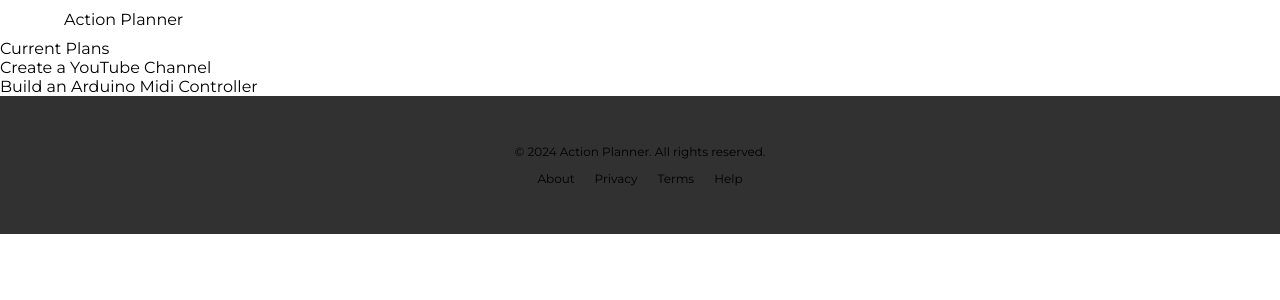
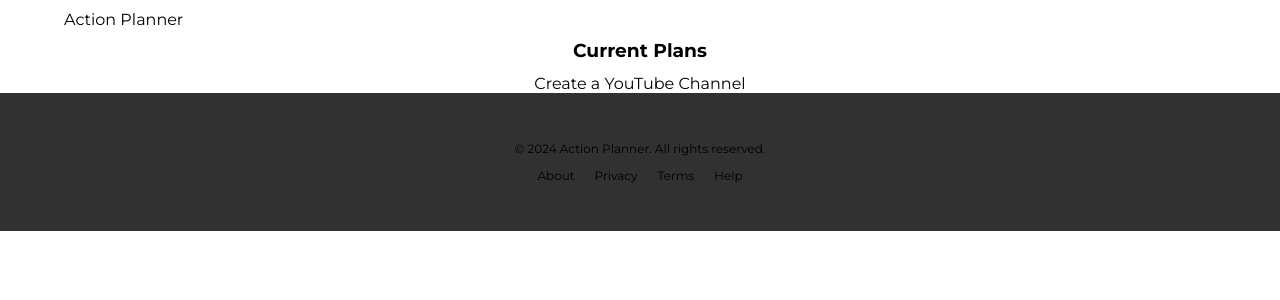
Before and after one commit to hamzagic/actionplanner, a Next.js app: page /my-plans in a window 1280 px wide. Shown: the top 300 px of the page. Built offline with nearby package versions, Linux system fonts and the light colour scheme.

Commit message:
adding types and components for plans

```diff
--- a/src/app/my-plans/page.module.css
+++ b/src/app/my-plans/page.module.css
@@ -0,0 +1,11 @@
+.container {
+  display: flex;
+  flex-direction: column;
+  justify-content: center;
+  align-items: center;
+}
+
+.plans {
+  font-weight: bold;
+  margin-bottom: 12px;
+}
--- a/src/app/my-plans/page.tsx
+++ b/src/app/my-plans/page.tsx
@@ -1,16 +1,78 @@
 "use client";
 import Layout from "@/components/layout";
 import styles from "./page.module.css";
+import PlanList from "@/components/plans/plan-list/planList";
+import { Plan } from "@/components/plans/PlanTypes";
+
+const plans = [
+  {
+    id: 1,
+    title: 'Create a YouTube Channel',
+    steps: [
+      {
+        order: 1,
+        title: 'Identify Your Niche and Target Audience',
+        items: [
+          {
+            order: 1,
+            text: 'Research Popular Topics: Look at existing channels to see what’s trending and what people are interested in.'
+          },
+          {
+            order: 2,
+            text: 'Pick a Niche: Choose a topic you’re passionate about (e.g., tech reviews, cooking, vlogs, gaming). Your niche should align with your interests and skills.'
+          },
+          {
+            order: 3,
+            text: 'Define Your Audience: Think about the demographic you want to reach—age, interests, language, and preferences.'
+          }
+        ]
+      },
+      {
+        order: 2,
+        title: 'Create a YouTube Account',
+        steps: [
+          {
+            order: 1,
+            text: 'Sign in to YouTube using your Google account.'
+          },
+          {
+            order: 2,
+            text: 'Set Up Your Channel Name: Choose a name that reflects your content and is easy to remember. It should be unique, brandable, and related to your niche.'
+          },
+          {
+            order: 3,
+            text: 'Customize Your Channel: Add a profile picture (ideally a logo or a clear headshot) and a cover image that represents your theme.'
+          },
+        ]
+      },
+      {
+        order: 3,
+        title: 'Plan Your Content Strategy',
+        steps: [
+          {
+            order: 1,
+            text: 'Choose Video Formats: Will you make tutorials, reviews, daily vlogs, Q&As, or something else?'
+          },
+          {
+            order: 2,
+            text: 'Develop a Content Calendar: Plan video ideas in advance (e.g., list 10 video topics). Schedule at least one video per week to maintain consistency.'
+          },
+          {
+            order: 3,
+            text: 'Do Keyword Research: Use tools like TubeBuddy or VidIQ to find keywords and optimize your video topics for searchability.'
+          },
+        ]
+      }
+    ],
+  }
+];
 
 const MyPlans = () => {
   return (
     <Layout>
       <div className={styles.container}>
-        <div>Current Plans</div>
-        <ul>
-          <li>Create a YouTube Channel</li>
-          <li>Build an Arduino Midi Controller</li>
-        </ul>
+        <h3 className={styles.plans}>Current Plans</h3>
+        <PlanList plans={plans as Plan[]}/>
       </div>
     </Layout>
   );
--- /dev/null
+++ b/src/components/plans/PlanTypes.ts
@@ -0,0 +1,16 @@
+export interface Plan {
+  id: string | number;
+  title: string;
+  steps: PlanSteps[];
+}
+
+interface PlanSteps {
+  order: number;
+  title: string;
+  items: PlanItems[];
+}
+
+interface PlanItems {
+  order: number;
+  text: string;
+}
--- /dev/null
+++ b/src/components/plans/plan-item/PlanItem.tsx
@@ -0,0 +1,30 @@
+import { Plan } from '../PlanTypes';
+import styles from './PlanItem.module.css';
+
+const PlanItem = ({ plans }: { plans: Plan[] }) => {
+  return(
+    <div>
+      {plans.length > 0 && plans.map(plan =>
+      <div className={styles.plan} key={plan.id}>
+        <div className={styles.planTitle}>{plan.title}</div>
+        {plan.steps.length > 0 && plan.steps.map(step =>
+          <div key={step.order}>
+            <div className={styles.stepTitle}>{step.title}</div>
+            {step.items && step.items.length > 0 ? (
+              <ul>
+                {step.items.map(item => (
+                  <li key={item.order}>{item.text}</li>
+                ))}
+              </ul>
+            ) : (
+              <p></p>
+            )}
+          </div>
+        )}
+      </div>
+    )}
+    </div>
+  );
+}
+
+export default PlanItem;
--- /dev/null
+++ b/src/components/plans/plan-list/PlanList.tsx
@@ -0,0 +1,15 @@
+import styles from './PlanList.module.css';
+import { Plan } from '../PlanTypes';
+import PlanItem from '../plan-item/PlanItem';
+
+const PlanList = ({ plans }: { plans: Plan[] }) => {
+  return (
+    <div className={styles.container}>
+      {plans?.length > 0 && plans.map(plan =>
+        <div key={plan.id}>{plan.title}</div>
+      )}
+    </div>
+  );
+}
+
+export default PlanList;
```
Also changed, not shown: src/components/plans/plan-item/PlanItem.module.css (added), src/components/plans/plan-list/PlanList.module.css (added).
